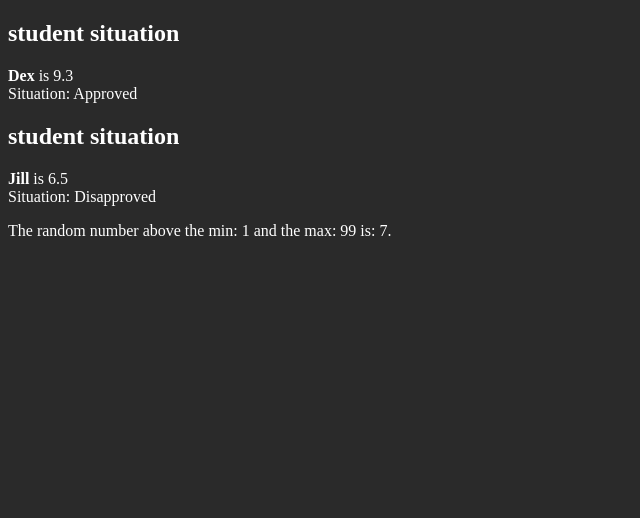
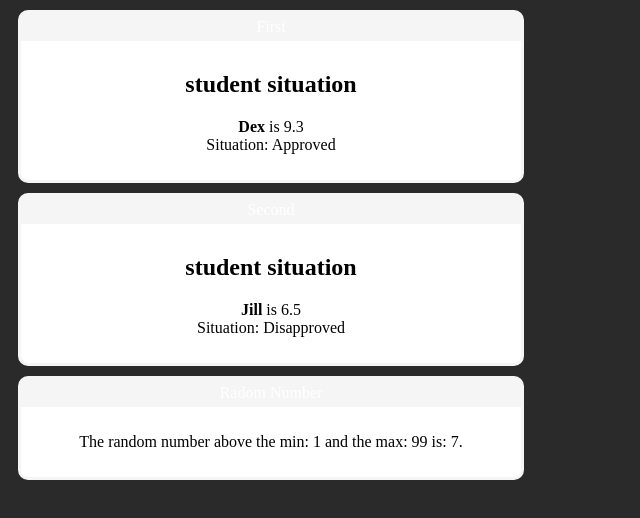
Before and after one commit to ArthurMtTh/react-fundamentals, a React (Create React App) app: page / in a window 1280 px wide. Shown: the top 518 px of the page, without its empty margins (0-640 px from the left). Built offline with nearby package versions, Linux system fonts and the light colour scheme.

Commit message:
Cards with prop children

```diff
--- a/src/App.jsx
+++ b/src/App.jsx
@@ -3,20 +3,28 @@ import React from "react";
 //components import
 import RandomNumber from './components/basics/First';
 import SecondParams from './components/basics/Second-params';
+import Card from "./components/layout/Card";
 
 const app = () => (
     <div>
+        <Card title='First'>
             <SecondParams
                 situation='student situation'
                 name='Dex'
                 grade={9.3} />
+        </Card>
 
+        <Card title="Second">
             <SecondParams
                 situation='student situation'
                 name='Jill'
                 grade={6.5} />
+        </Card>
 
+        <Card title='Radom Number'>
             <RandomNumber min={1} max={99} />
+        </Card>
+
     </div>
 );
 
--- /dev/null
+++ b/src/components/layout/Card.css
@@ -0,0 +1,20 @@
+.Card{
+    background-color: #f5f5f5;
+    border: 3px solid #f5f5f5;
+    border-radius: 10px;
+    overflow: hidden;
+    margin: 10px;
+    max-width: 500px;
+}
+
+.Card .Title {
+    padding: 5px 0px;
+    display: flex;
+    justify-content: center;
+}
+
+.Card .Content {
+    background-color: #ffffff;
+    color: #000000;
+    padding: 10px;
+}
--- /dev/null
+++ b/src/components/layout/Card.jsx
@@ -0,0 +1,12 @@
+import './Card.css'
+import React from "react";
+
+const card = (props) => {
+    return (
+        <div className="Card">
+            <div className="Title">{props.title}</div>
+            <div className="Content">{props.children}</div>
+        </div>
+    );
+}
+export default card;
--- a/src/index.css
+++ b/src/index.css
@@ -1,4 +1,5 @@
 body {
     background-color: rgba(0, 0, 0, 0.836);
     color: white;
+    text-align: center;
 }
```
Lines whose indentation alone changed are shown as unchanged.
